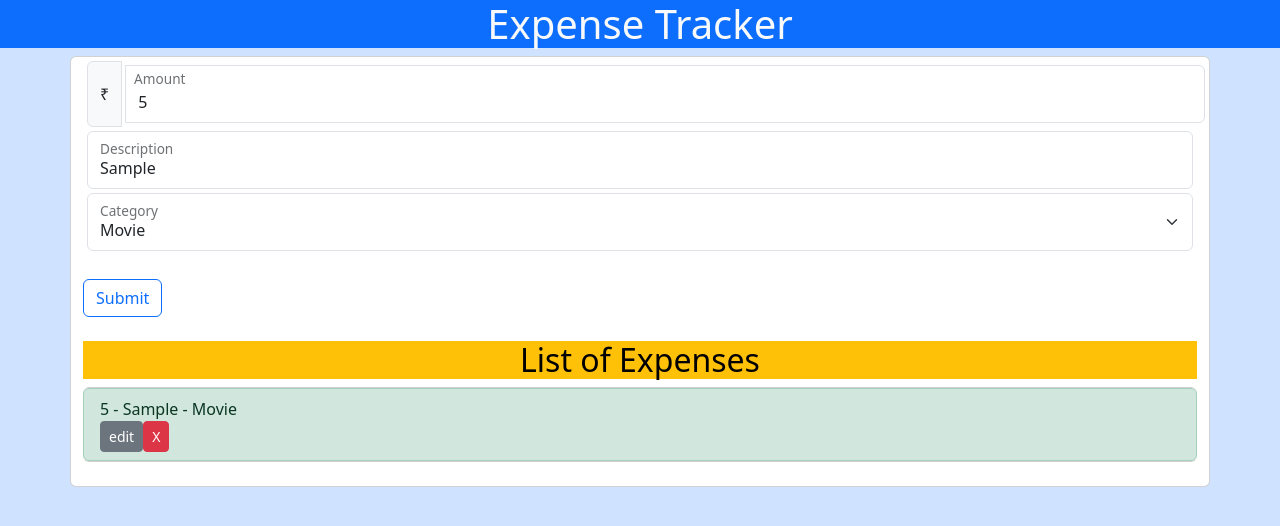
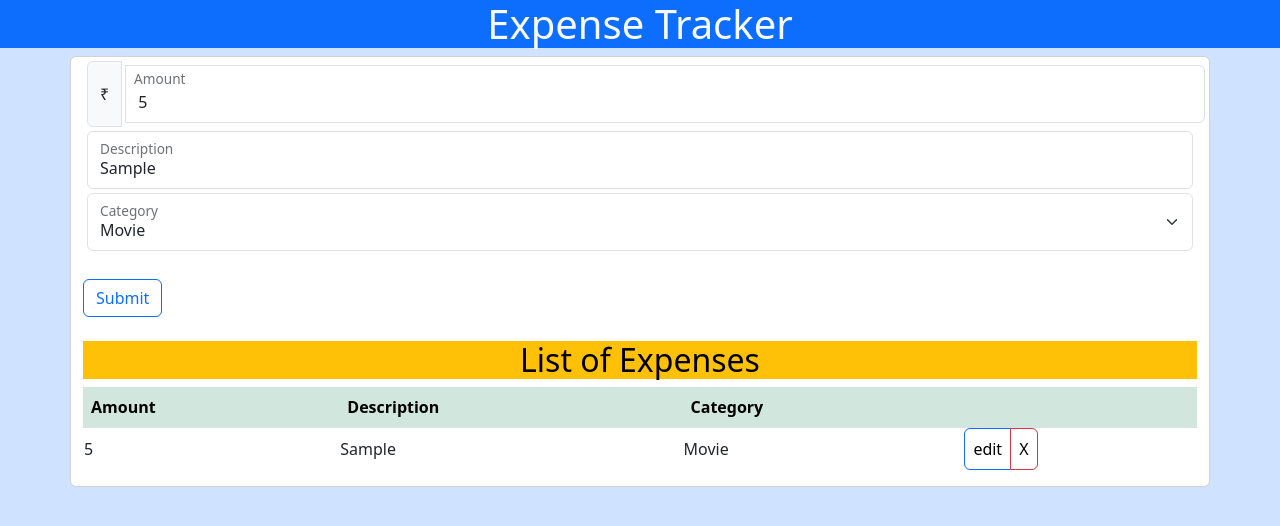
Before and after one commit to Atif-1/ExpenseTracker, a plain HTML site: page index.html in a window 1280 px wide. Both pictures are taken after typing "5", "Sample" into the empty fields and a click on the input 122 px from the left and 298 px from the top of the page. Drawn offline with nearby package versions, Linux system fonts and the light colour scheme.

Commit message:
Expense Tracker

```diff
--- a/index.html
+++ b/index.html
@@ -34,8 +34,14 @@
 		<input type="submit" class="btn btn-outline-primary">
 	</form><br>
 	<h2 class="text-center text-bg-warning">List of Expenses</h2>
-	<ul id="items" class="list-group list-group-item-success">
-	  </ul><br>
+	<Table class="table" id="tab">
+		<tr>
+			<th class="bg-success-subtle">Amount</th>
+			<th class="bg-success-subtle">Description</th>
+			<th class="bg-success-subtle">Category</th>
+			<th class="bg-success-subtle"></th>
+		</tr>
+	</Table>
 </div>
 <script src="https://cdn.jsdelivr.net/npm/bootstrap@5.3.2/dist/js/bootstrap.bundle.min.js" integrity="sha384-C6RzsynM9kWDrMNeT87bh95OGNyZPhcTNXj1NW7RuBCsyN/o0jlpcV8Qyq46cDfL" crossorigin="anonymous"></script>
 <script src="pro.js"></script>
--- a/pro.js
+++ b/pro.js
@@ -1,6 +1,6 @@
 
 var form = document.querySelector('#form');
-var itemList = document.querySelector('#items');
+var table = document.querySelector('#tab');
 
 form.addEventListener('submit',addItem);
 function addItem(e){
@@ -19,29 +19,35 @@ function addItem(e){
 	//inserting in local storage
 	localStorage.setItem(key,objJSON);
 	// Create new li element
-	let li = document.createElement('li');
-	li.className = 'list-group-item';
-	let newDiv=document.createElement('div');
-	newDiv.appendChild(document.createTextNode(itemAmt +' - '));
-	newDiv.appendChild(document.createTextNode(itemDes +' - '));
-	newDiv.appendChild(document.createTextNode(itemCat));
-	li.append(newDiv);
+	let rw = document.createElement('tr');
+	let colAmt=document.createElement('td');
+	let colDes=document.createElement('td');
+	let colCat=document.createElement('td');
+	colAmt.appendChild(document.createTextNode(itemAmt));
+	colDes.appendChild(document.createTextNode(itemDes));
+	colCat.appendChild(document.createTextNode(itemCat));
+	rw.append(colAmt);
+	rw.append(colDes);
+	rw.append(colCat);
 	var delbtn=document.createElement('button');
 	delbtn.appendChild(document.createTextNode('X'));
-	delbtn.className='btn btn-danger btn-sm delete';
+	delbtn.className='btn btn-danger delete';
 	 var editBtn = document.createElement('button');
 	editBtn.appendChild(document.createTextNode('edit'));
-	editBtn.className = 'btn btn-sm btn-secondary';
-  	li.appendChild(editBtn);;
-	li.appendChild(delbtn);
-	itemList.appendChild(li);
+	editBtn.className = 'btn btn-primary';
+	let newDiv=document.createElement('div');
+	newDiv.className='btn-group';
+	newDiv.appendChild(editBtn);
+	newDiv.appendChild(delbtn);
+	rw.appendChild(newDiv);
+	table.appendChild(rw);
 	//delete
 	delbtn.addEventListener('click', removeItem);
 	function removeItem(e){
 		if(e.target.classList.contains('delete')){
 		if(confirm('Remove this Item?')){
-			let li = e.target.parentElement;
-			itemList.removeChild(li);
+			let tr = e.target.parentElement.parentElement;
+			table.removeChild(tr);
 			localStorage.removeItem(key);
 		}
 		}
@@ -50,8 +56,8 @@ function addItem(e){
 	editBtn.addEventListener('click',edit);
 	function edit(e){
 		localStorage.removeItem(key);
-		let li=e.target.parentElement;
-			itemList.removeChild(li);
+		let tr=e.target.parentElement.parentElement;
+		table.removeChild(tr);
 		let amt=document.querySelector('#amount');
 		let des=document.querySelector('#description');
 		let cat=document.querySelector('#category');
```
